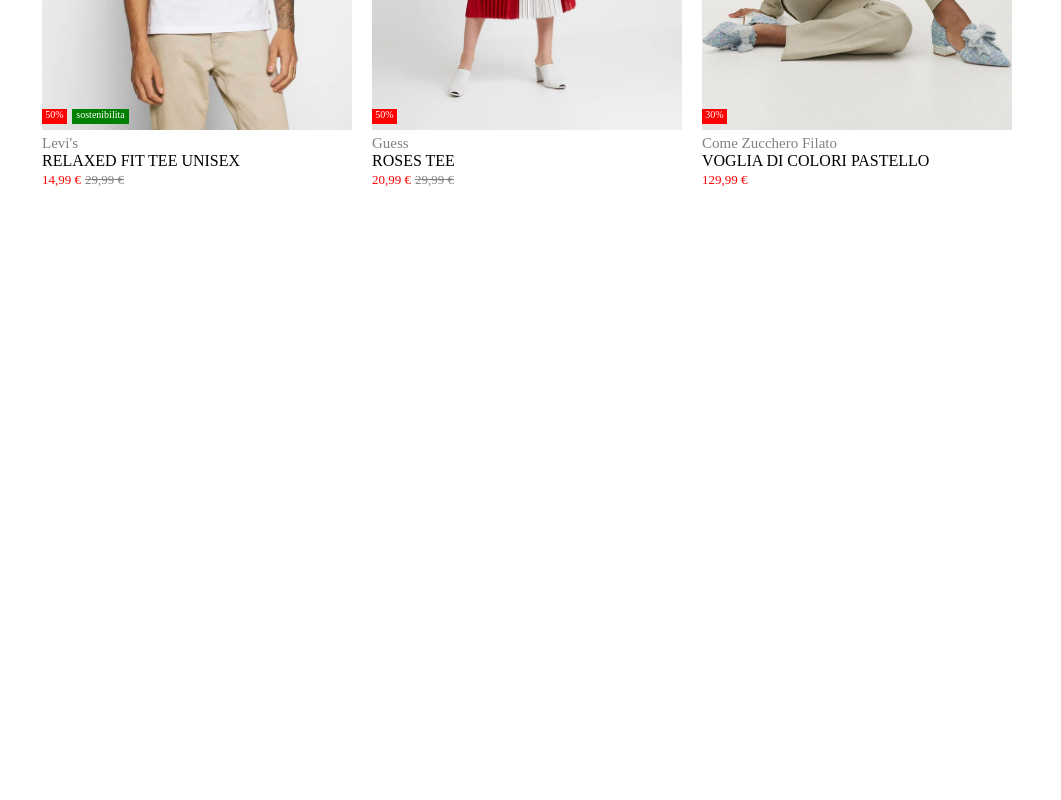
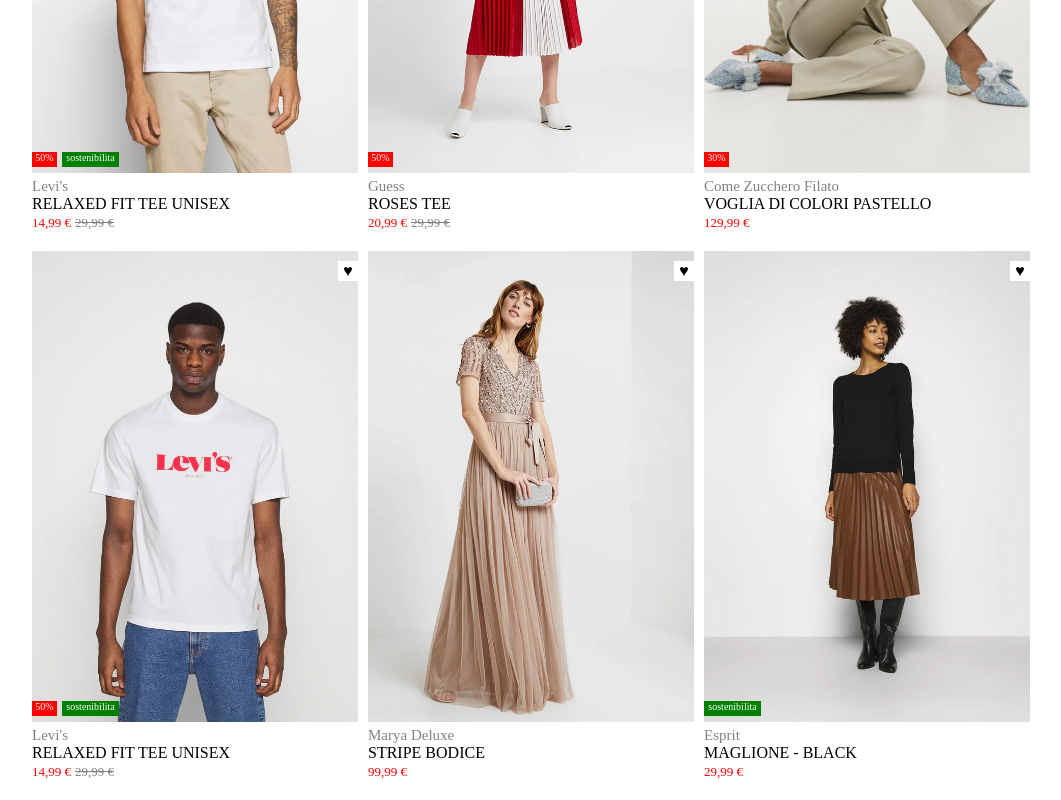
Before and after one commit to amalialorena/html-css-boolando, a plain HTML site: page index.html in a window 1280 px wide. Shown: the part 318-1118 px from the top of the page, without its empty margins (108-1169 px from the left). Before the commit the page ends 800 px from the top, so only its background shows below. Drawn offline with Linux system fonts and the light colour scheme.

Commit message:
second row

```diff
--- a/css/style.css
+++ b/css/style.css
@@ -9,6 +9,7 @@
     width: 100%;
     max-width: 1000px;
     margin:auto;
+    margin-top: 20px;
 }
 
 .clearfix::after{
@@ -18,10 +19,13 @@
 }
 
 .card {
-    margin: 0 10px;
     float:left;
     position: relative;
-    width: 31%;
+    width: calc(33% - 4px);
+}
+
+.center.card {
+    margin: 0 10px;
 }
 
 .card img {
@@ -100,3 +104,10 @@
     width: 100%;
     position: relative;
 }
+
+.row {
+    margin-bottom:20px;
+}
+.eco {
+    left: 0;
+}
--- a/index.html
+++ b/index.html
@@ -12,9 +12,9 @@
 <body>
     <!-- Container -->
     <div class="container">
+        <!-- First row -->
         <div class="row clearfix">
             <div class="card">
-
                 <div class="discount-container">
                     <div class="heart">&hearts;</div>
                     <div class="sale">50%</div>
@@ -28,7 +28,7 @@
                     <span class="discount-price">14,99 &#128;</span><span class="original-price">29,99 &#128;</span>
                 </div>
             </div>
-            <div class="card">
+            <div class="center card">
                 <div class="discount-container">
                     <div class="heart">&hearts;</div>
                     <div class="sale">50%</div>
@@ -55,8 +55,50 @@
                 </div>
             </div>
         </div>
+        <!-- Second row -->
+        <div class="row clearfix">
+            <div class="card">
+                <div class="discount-container">
+                    <div class="heart">&hearts;</div>
+                    <div class="sale">50%</div>
+                    <div class="ecological">sostenibilita</div>
+                    <img class="overlay" src="img /4b.webp" alt="product">
+                    <img src="img /4.webp" alt="product">
+                </div>
+                <div class="product-description">
+                    <span class="brand">Levi's</span><br>
+                    <span class="name">RELAXED FIT TEE UNISEX</span><br>
+                    <span class="discount-price">14,99 &#128;</span><span class="original-price">29,99 &#128;</span>
+                </div>
+            </div>
+            <div class="center card">
+                <div class="discount-container">
+                    <div class="heart">&hearts;</div>
+                    <img class="overlay" src="img /5.webp" alt="product">
+                    <img src="img /5b.webp" alt="product">
+                </div>
+                <div class="product-description">
+                    <span class="brand">Marya Deluxe</span><br>
+                    <span class="name">STRIPE BODICE</span><br>
+                    <span class="discount-price">99,99 &#128;</span>
+                </div>
+            </div>
+            <div class="card">
+                <div class="discount-container">
+                    <div class="heart">&hearts;</div>
+                    <div class="ecological eco">sostenibilita</div>
+                    <img class="overlay" src="img /6.webp" alt="product">
+                    <img src="img /6b.webp" alt="product">
+                </div>
+                <div class="product-description">
+                    <span class="brand">Esprit</span><br>
+                    <span class="name">MAGLIONE - BLACK</span><br>
+                    <span class="discount-price">29,99 &#128;</span>
+                </div>
+            </div>
+        </div>
     </div>
-    <!-- Cards -->
+
 </body>
 
 </html>
```
